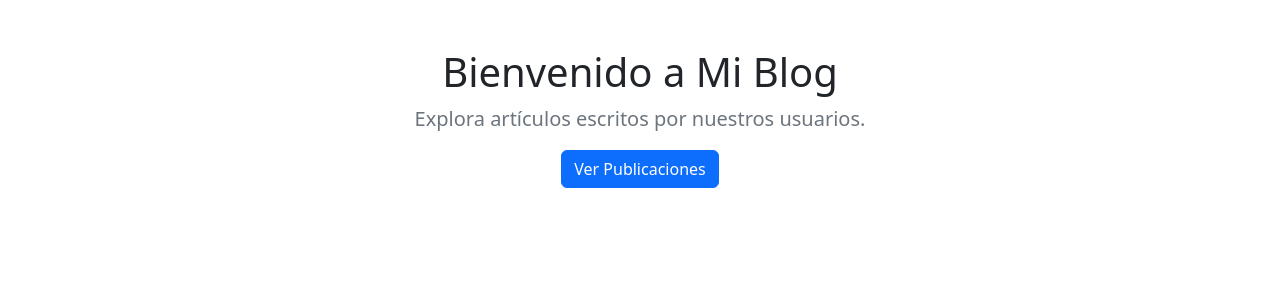
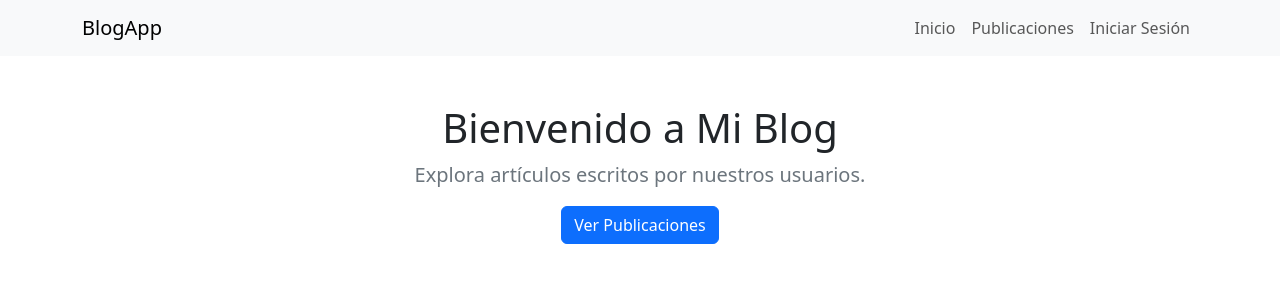
Before and after one commit to DouglasAC/blog-app-react-django, a React (Vite) app in the folder blog_frontend/: page / in a window 1280 px wide. Shown: the top 300 px of the page. Built offline with nearby package versions, Linux system fonts and the light colour scheme.

Commit message:
Add Navbar component for navigation and authentication handling

```diff
--- a/blog_frontend/src/App.jsx
+++ b/blog_frontend/src/App.jsx
@@ -5,10 +5,13 @@ import PostList from "./pages/PostList";
 import PostDetail from "./pages/PostDetail";
 import Register from "./pages/Register";
 import Login from "./pages/Loging";
+import Navbar from "./components/NavBarr";
 
 const App = () => {
   return (
+
     <Router>
+      <Navbar/>
       <Routes>
         <Route path="/" element={<Home />} />
         <Route path="/posts" element={<PostList />} />
--- /dev/null
+++ b/blog_frontend/src/components/NavBarr.jsx
@@ -0,0 +1,71 @@
+import React from "react";
+import { Link, useNavigate } from "react-router-dom";
+
+const Navbar = () => {
+    const navigate = useNavigate();
+
+    // Verifica si el usuario está autenticado mediante el token en localStorage
+    const isAuthenticated = !!localStorage.getItem("accessToken");
+
+    // Manejar el cierre de sesión
+    const handleLogout = () => {
+        localStorage.removeItem("accessToken");
+        localStorage.removeItem("refreshToken");
+        navigate("/login");
+    };
+
+    return (
+        <nav className="navbar navbar-expand-lg navbar-light bg-light">
+            <div className="container">
+                <Link className="navbar-brand" to="/">
+                    BlogApp
+                </Link>
+                <button
+                    className="navbar-toggler"
+                    type="button"
+                    data-bs-toggle="collapse"
+                    data-bs-target="#navbarNav"
+                    aria-controls="navbarNav"
+                    aria-expanded="false"
+                    aria-label="Toggle navigation"
+                >
+                    <span className="navbar-toggler-icon"></span>
+                </button>
+                <div className="collapse navbar-collapse" id="navbarNav">
+                    <ul className="navbar-nav ms-auto">
+                        <li className="nav-item">
+                            <Link className="nav-link" to="/">
+                                Inicio
+                            </Link>
+                        </li>
+                        <li className="nav-item">
+                            <Link className="nav-link" to="/posts">
+                                Publicaciones
+                            </Link>
+                        </li>
+                        {isAuthenticated ? (
+                            <>
+                                <li className="nav-item">
+                                    <button
+                                        className="btn btn-link nav-link"
+                                        onClick={handleLogout}
+                                    >
+                                        Cerrar Sesión
+                                    </button>
+                                </li>
+                            </>
+                        ) : (
+                            <li className="nav-item">
+                                <Link className="nav-link" to="/login">
+                                    Iniciar Sesión
+                                </Link>
+                            </li>
+                        )}
+                    </ul>
+                </div>
+            </div>
+        </nav>
+    );
+};
+
+export default Navbar;
```
